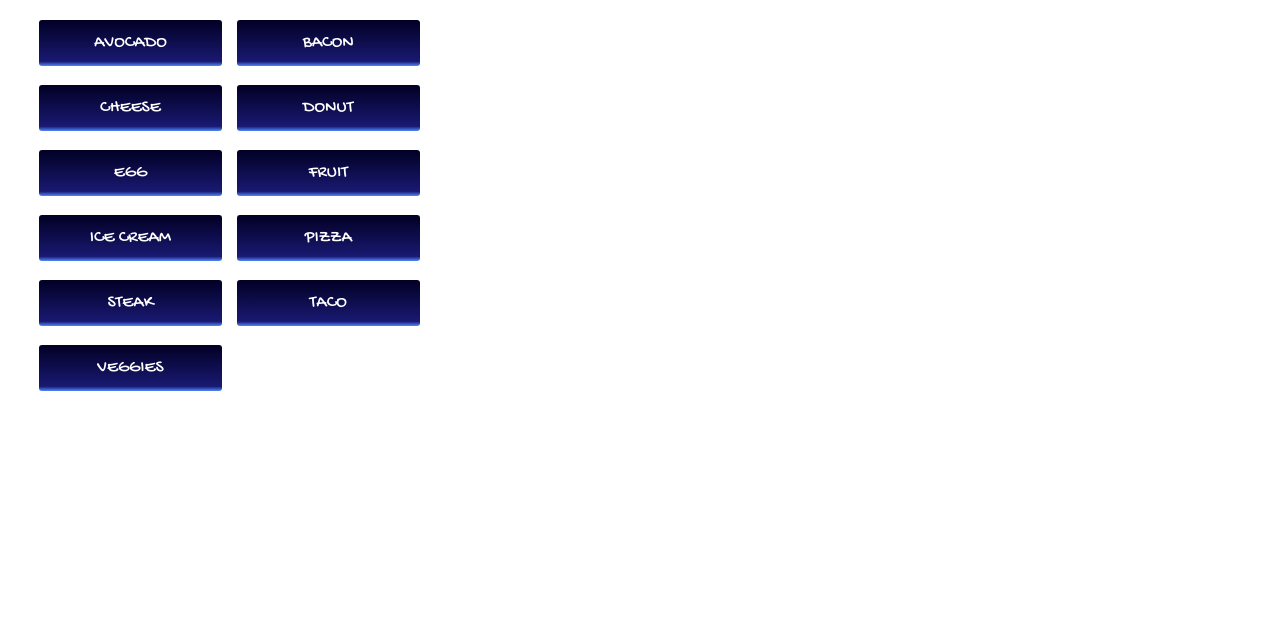
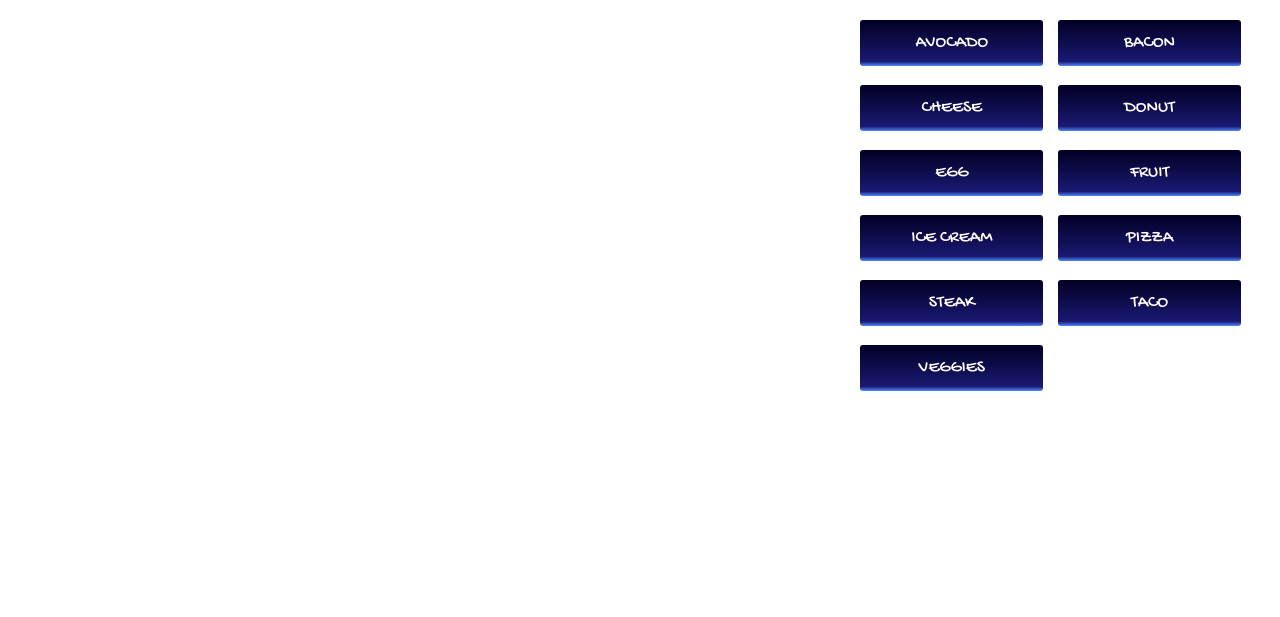
Before and after one commit to dolaku/GifTastic, a plain HTML site: page index.html in a window 1280 px wide. Shown: the part 183-800 px from the top of the page. Drawn offline with nearby package versions, Linux system fonts and the light colour scheme.

Commit message:
Reversed gallery and search columns

```diff
--- a/index.html
+++ b/index.html
@@ -14,7 +14,7 @@
 </head>
 
 <body>
-    <div class="row m-4">
+    <div class="row m-4 d-flex flex-row-reverse">
         <div class="col-sm-12 col-md-4">
             <div id="search-wrapper">
                 <form>
```
